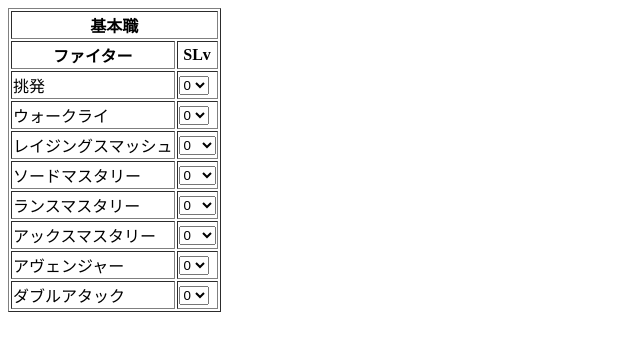
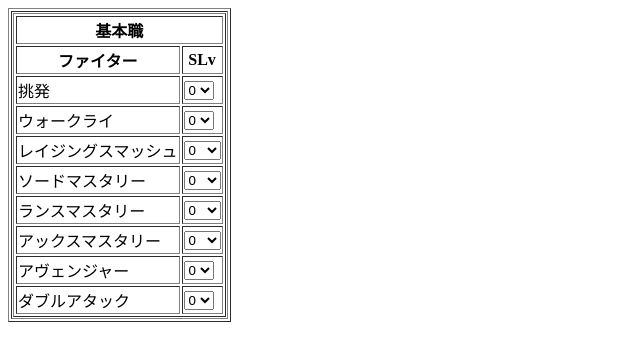
Before and after one commit to goldeagle-pro/goldeagle-pro.github.io, a plain HTML site: page TH2/fighter.html in a window 1280 px wide. Shown: the whole page, without its empty margins (0-640 px from the left). Drawn offline with Linux system fonts and the light colour scheme.

Commit message:
Update fighter.html

```diff
--- a/TH2/fighter.html
+++ b/TH2/fighter.html
@@ -13,6 +13,9 @@
 </head>
 <body>
     <div>
+        <table border="1">
+            <tr>
+                <td>
                     <table border="1">
                         <tr>
                             <th colspan="2">基本職</th>
@@ -143,10 +146,11 @@
                                     <option value="4">4</option>
                                     <option value="5">5</option>
                                 </select>
-                </td
-                >
+                            </td>
                         </tr>
-
+                    </table>
+                </td>
+            </tr>
         </table>
     </div>
 </body>
```
Lines whose indentation alone changed are shown as unchanged.
